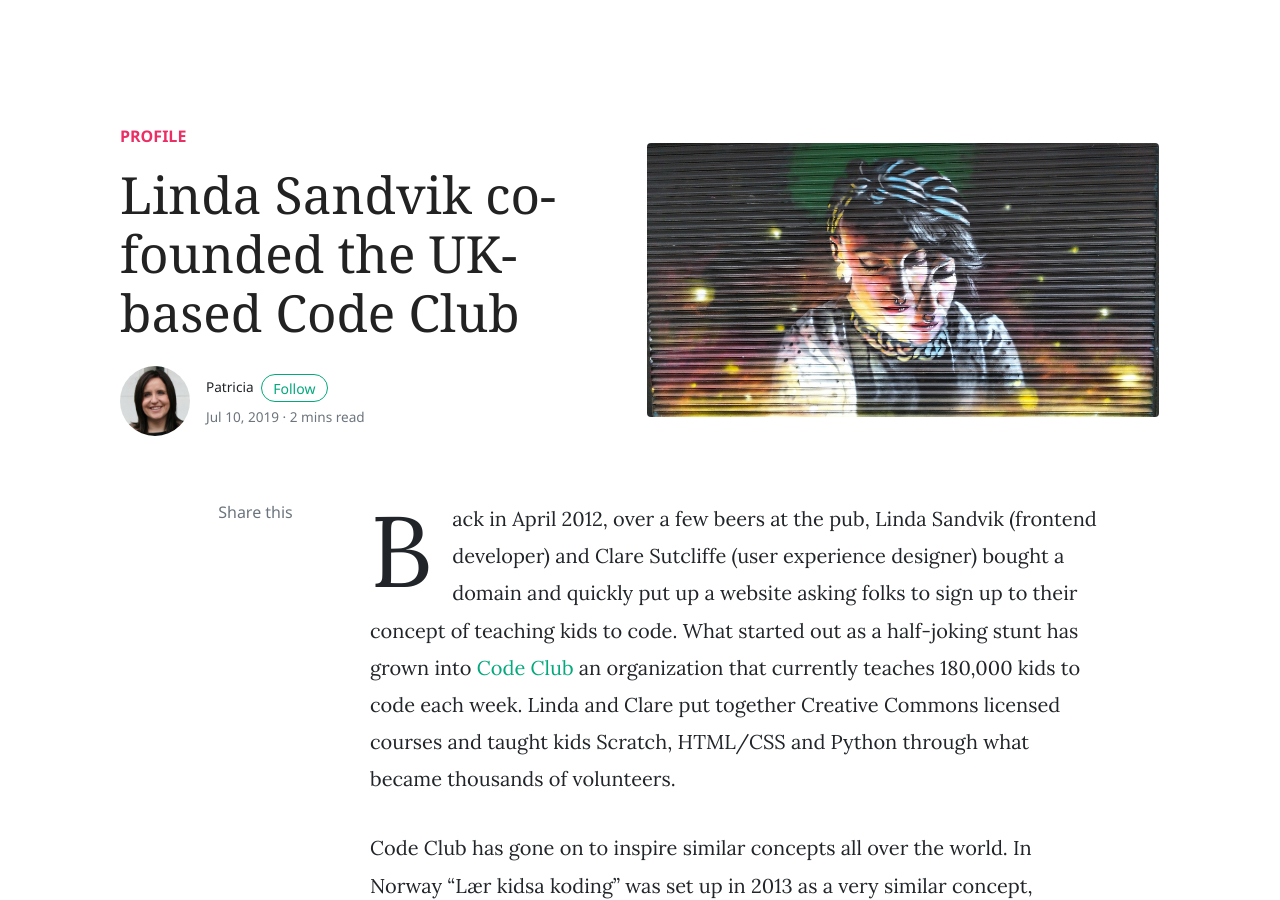
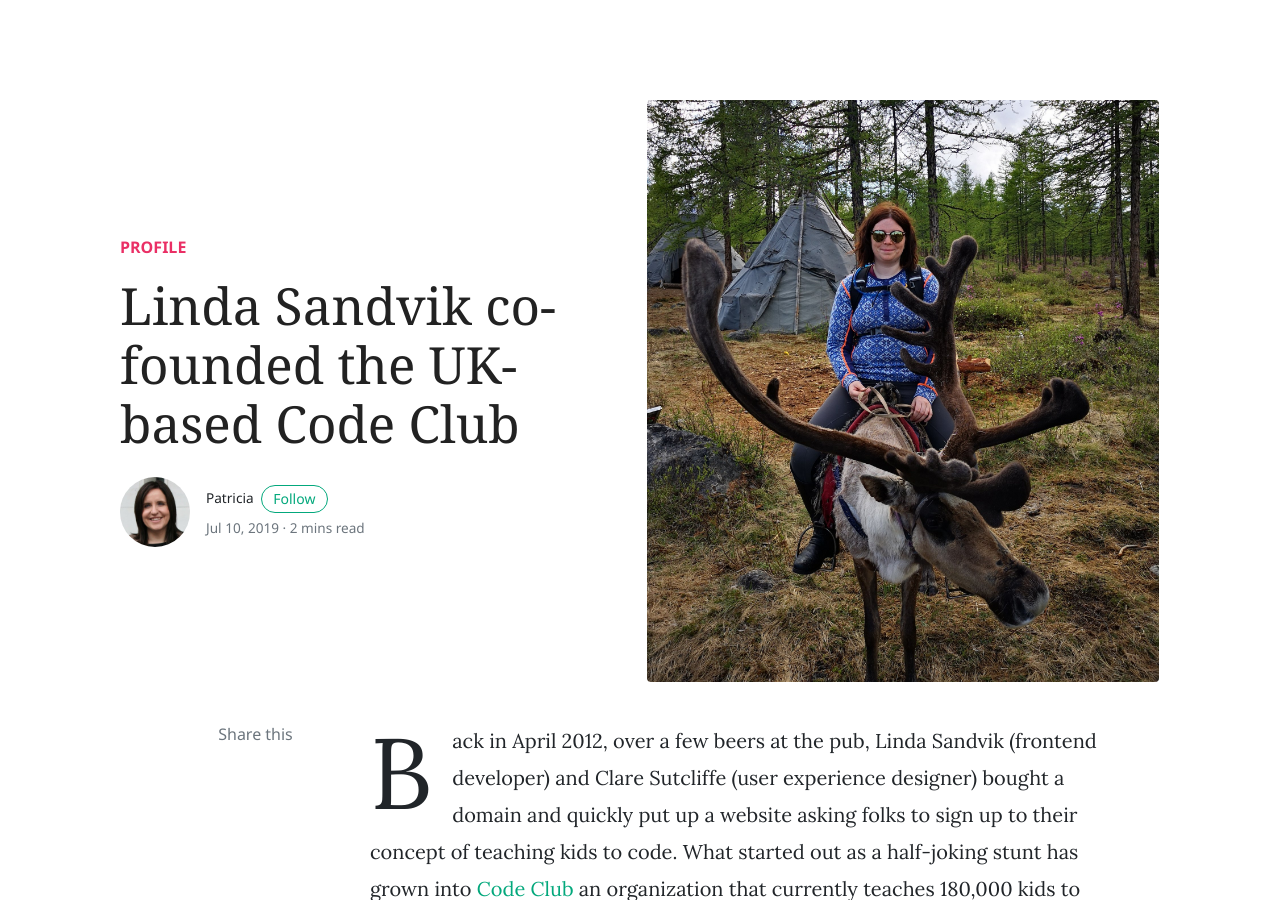
Before and after one commit to tech-women/tech-women.github.io, a Jekyll site: the page built from _posts/2019-07-10-linda-sandvik-code-club.md, in a window 1280 px wide and 900 px high. Built offline with Jekyll 4.4.1, drawn with Linux system fonts in a browser that asks for light colours; nearby versions of some CDN libraries; comment, search, counter and statistics services are not loaded.

Commit message:
Add real picture

```diff
--- a/_posts/2019-07-10-linda-sandvik-code-club.md
+++ b/_posts/2019-07-10-linda-sandvik-code-club.md
@@ -4,7 +4,7 @@ title:  "Linda Sandvik co-founded the UK-based Code Club"
 description: "Goal: 'Changing the world'"
 author: patricia
 categories: [ profile ]
-image: assets/images/street-2547628_1920.jpg
+image: assets/images/linda_sandvik.jpg
 tags: featured
 ---
 
```
Also changed, not shown: assets/images/linda_sandvik.jpg (added).
